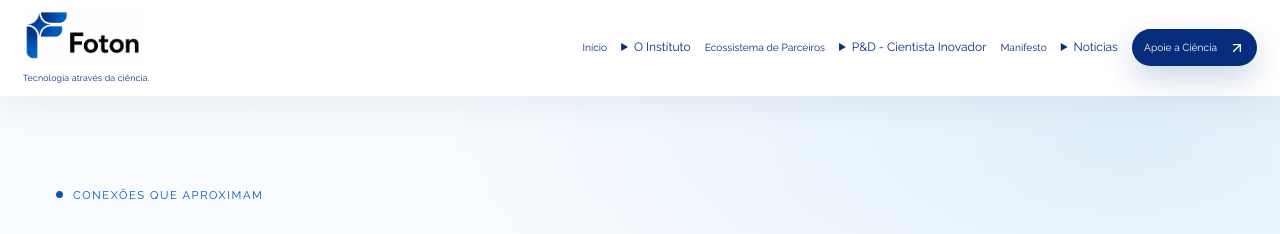
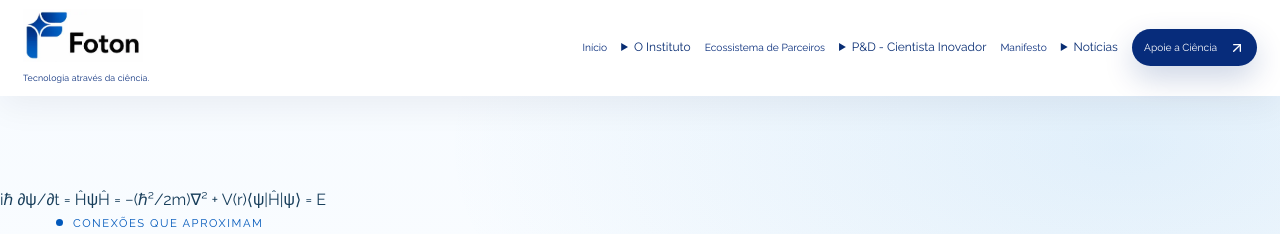
Before and after one commit to LeonardoCamargoRossato/InstitutoFoton.org, a React (Vite) app in the folder code/: page /redes-sociais in a window 1280 px wide. Shown: the top 234 px of the page. Built offline with nearby package versions, Linux system fonts and the light colour scheme; no server answers.

Commit message:
feat(social): integrar fundo de equações na introdução e LinkedIn

```diff
--- a/code/src/features/SocialMediaPage.tsx
+++ b/code/src/features/SocialMediaPage.tsx
@@ -2,12 +2,14 @@ import InstagramHighlight from './InstagramHighlight';
 import LinkedInHighlight from './LinkedInHighlight';
 import YouTubeHighlight, { YouTubeBrandIcon } from './YouTubeHighlight';
 import { InstagramBrandIcon, LinkedInBrandIcon } from './SocialPlatformIcons';
+import SocialPhysicsBackdrop from './SocialPhysicsBackdrop';
 import './SocialMediaPage.css';
 
 export default function SocialMediaPage() {
   return (
     <div className="social-media-page">
       <section className="social-intro">
+        <SocialPhysicsBackdrop region="intro" />
         <div className="container social-intro-inner">
           <p className="eyebrow">
             <span />
@@ -46,6 +48,7 @@ export default function SocialMediaPage() {
           className="social-network social-network--linkedin"
           aria-labelledby="social-linkedin-title"
         >
+          <SocialPhysicsBackdrop region="linkedin" />
           <LinkedInHighlight />
         </section>
         <YouTubeHighlight />
```
